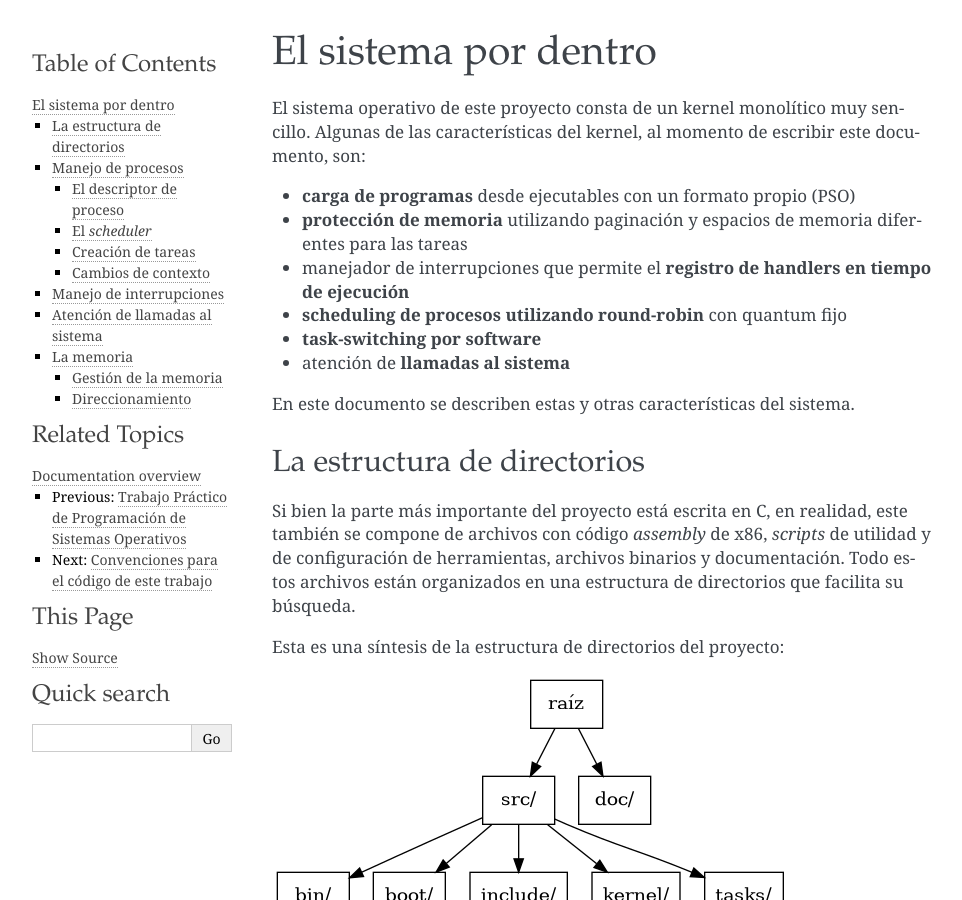
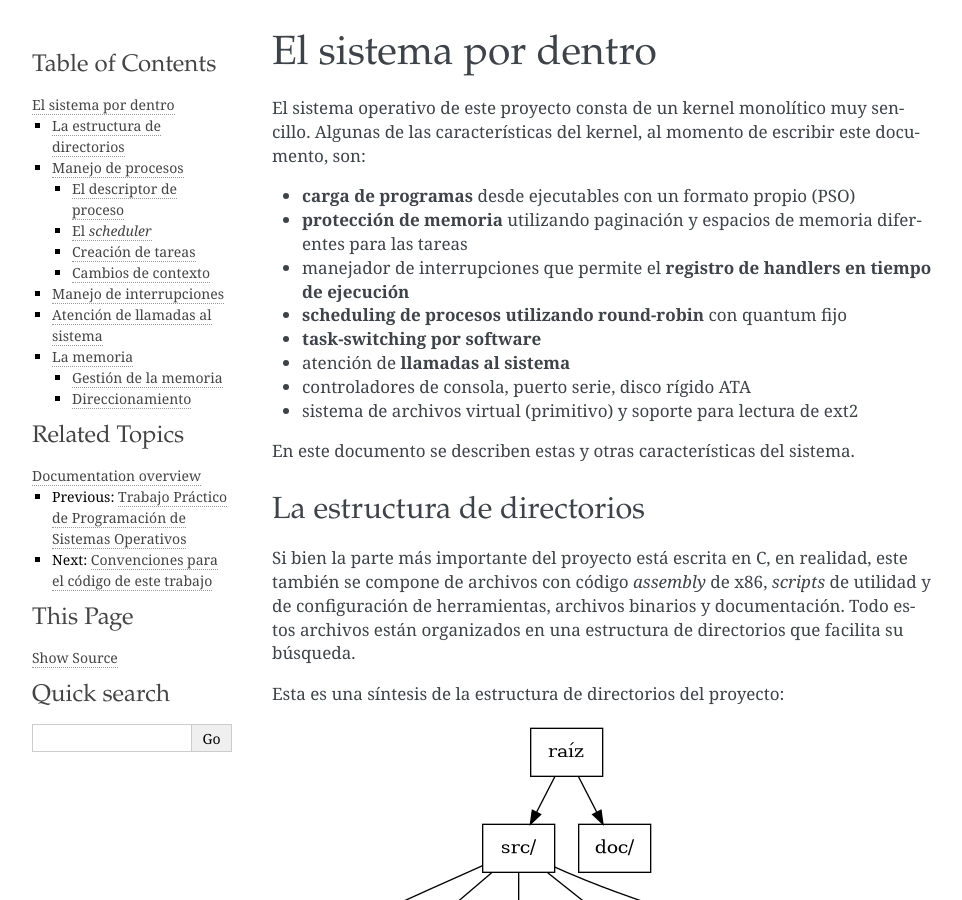
Before and after one commit to crazy2k/tp-pso, a Sphinx documentation site: the page built from doc/inside.rst, in a window 1280 px wide and 900 px high. Shown: the whole window, without its empty margins (148-1110 px from the left). Built offline with Sphinx 7.4.7, drawn with Linux system fonts in a browser that asks for light colours; formulas are drawn with MathJax 3.

Commit message:
Actualizar documentacion

```diff
--- a/doc/inside.rst
+++ b/doc/inside.rst
@@ -15,6 +15,9 @@ este documento, son:
 * **scheduling de procesos utilizando round-robin** con quantum fijo
 * **task-switching por software**
 * atención de **llamadas al sistema**
+* controladores de consola, puerto serie, disco rígido ATA
+* sistema de archivos virtual (primitivo) y soporte para lectura de
+  ext2
 
 En este documento se describen estas y otras características del sistema.
 
```
